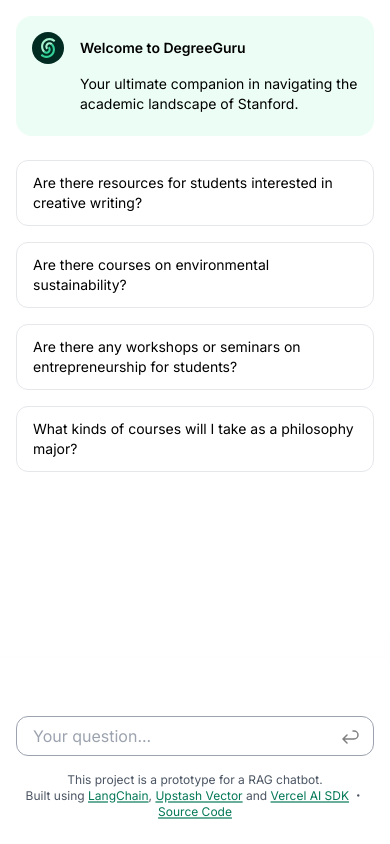
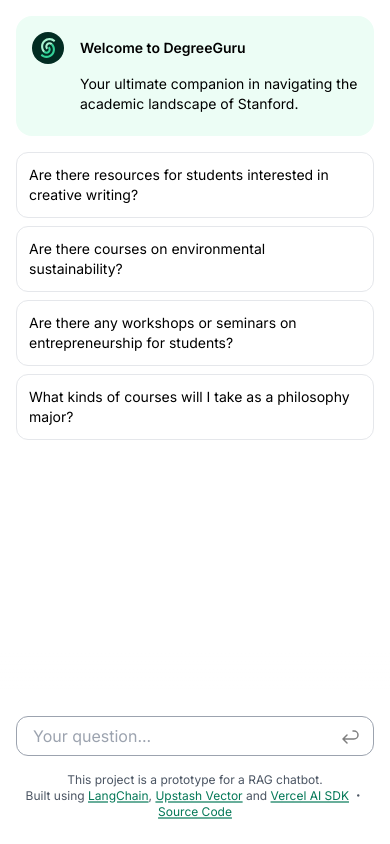
Before and after one commit to Rubye1998/Python_AI_RAG, a Next.js app: page / in a window 390 px wide. Built offline with nearby package versions, Linux system fonts and the light colour scheme.

Commit message:
fix: mobile scroll

```diff
--- a/src/app/page.tsx
+++ b/src/app/page.tsx
@@ -51,7 +51,7 @@
   }, [messages]);
 
   return (
-    <main className="relative max-w-screen-md p-4 md:p-6 mx-auto flex min-h-lvh !pb-[240px] overflow-y-scroll">
+    <main className="relative max-w-screen-md p-4 md:p-6 mx-auto flex min-h-svh !pb-32 md:!pb-40 overflow-y-scroll">
       <div className="w-full">
         {messages.map((message: MessageProps) => {
           return <Message key={message.id} {...message} />;
@@ -62,13 +62,15 @@
 
         {/* initial question */}
         {messages.length === 1 && (
-          <div className="mt-6 grid md:grid-cols-2 gap-4">
+          <div className="mt-4 md:mt-6 grid md:grid-cols-2 gap-2 md:gap-4">
             {INITIAL_QUESTIONS.map((message) => {
               return (
                 <button
                   key={message.content}
                   type="button"
-                  className="cursor-pointer select-none text-left bg-white font-normal border border-gray-200 rounded-xl px-4 py-3 hover:bg-gray-50 hover:border-gray-300"
+                  className="cursor-pointer select-none text-left bg-white font-normal
+                  border border-gray-200 rounded-xl p-3 md:px-4 md:py-3
+                  hover:bg-zinc-50 hover:border-zinc-400"
                   onClick={() => onClickQuestion(message.content)}
                 >
                   {message.content}
@@ -90,7 +92,7 @@
         )}
       >
         <span
-          className="absolute bottom-full h-16 md:h-24 inset-x-0 from-white/0
+          className="absolute bottom-full h-10 inset-x-0 from-white/0
          bg-gradient-to-b to-white pointer-events-none"
         />
 
```
